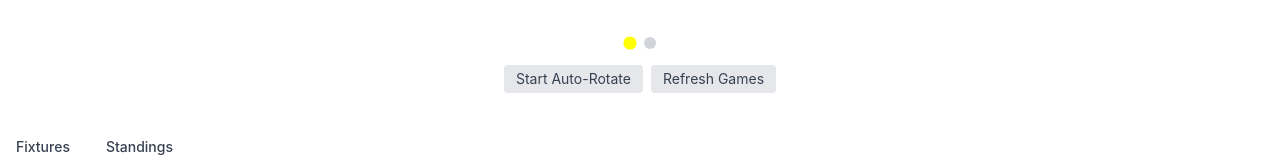
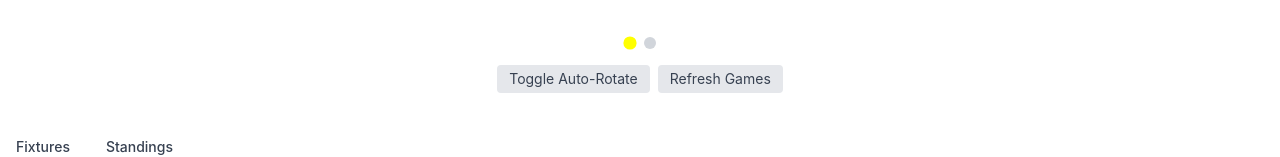
Before and after one commit to sachiv1984/Football-App-1.1, a React (Create React App) app: page / in a window 1280 px wide. Shown: the part 225-382 px from the top of the page. Built offline with nearby package versions, Linux system fonts and the light colour scheme.

Commit message:
Update OptimizedFeaturedGamesCarousel.tsx

```diff
--- a/src/components/fixtures/FeaturedGamesCarousel/OptimizedFeaturedGamesCarousel.tsx
+++ b/src/components/fixtures/FeaturedGamesCarousel/OptimizedFeaturedGamesCarousel.tsx
@@ -1,15 +1,12 @@
 // src/components/fixtures/FeaturedGamesCarousel/OptimizedFeaturedGamesCarousel.tsx
 import React, { useRef } from 'react';
-import { FeaturedGamesCarouselConfig } from './FeaturedGamesCarouselConfig.types';
+import { FeaturedFixtureWithImportance } from './FeaturedGamesCarousel.types';
 import { useFeaturedGamesCarousel } from '../../../hooks/useFeaturedGamesCarousel';
-import { FeaturedFixtureWithImportance } from './FeaturedGamesCarousel.types';
+import FixtureCard from '../FixtureCard/FixtureCard';
 import { GameSelectionConfig } from '../../../types';
-import FixtureCard from '../FixtureCard/FixtureCard';
 
 interface OptimizedFeaturedGamesCarouselProps {
   fixtures?: FeaturedFixtureWithImportance[];
-  config?: FeaturedGamesCarouselConfig;
-  autoRefresh?: boolean;
   rotateInterval?: number;
   className?: string;
   onGameSelect?: (fixture: FeaturedFixtureWithImportance) => void;
@@ -19,37 +16,28 @@ interface OptimizedFeaturedGamesCarouselProps {
 
 const OptimizedFeaturedGamesCarousel: React.FC<OptimizedFeaturedGamesCarouselProps> = ({
   fixtures = [],
-  config,
-  autoRefresh = false,
   rotateInterval = 5000,
   className = '',
   selectionConfig,
   onGameSelect,
   maxFeaturedGames,
 }) => {
-  // Expose scrollRef so parent can access if needed
   const scrollRef = useRef<HTMLDivElement>(null);
 
   const {
     featuredGames,
-    isLoading,
-    error,
     carouselState,
     scrollToIndex,
     toggleAutoRotate,
     refreshData,
   } = useFeaturedGamesCarousel({
     fixtures,
-    config: { selection: selectionConfig || config?.selection },
-    autoRefresh,
+    config: { selection: selectionConfig },
     rotateInterval,
   });
 
-  // Limit number of displayed games if maxFeaturedGames is set
   const displayedGames = maxFeaturedGames ? featuredGames.slice(0, maxFeaturedGames) : featuredGames;
 
-  if (isLoading) return <div className={`carousel-loading ${className}`}>Loading...</div>;
-  if (error) return <div className={`carousel-error ${className}`}>Error: {error}</div>;
   if (!displayedGames.length) return <div className={`carousel-empty ${className}`}>No featured games</div>;
 
   return (
@@ -102,7 +90,7 @@ const OptimizedFeaturedGamesCarousel: React.FC<OptimizedFeaturedGamesCarouselPro
           className="px-3 py-1 text-sm bg-gray-200 rounded hover:bg-gray-300"
           onClick={toggleAutoRotate}
         >
-          {carouselState.isAutoRotating ? 'Stop Auto-Rotate' : 'Start Auto-Rotate'}
+          Toggle Auto-Rotate
         </button>
         <button
           className="px-3 py-1 text-sm bg-gray-200 rounded hover:bg-gray-300"
```
